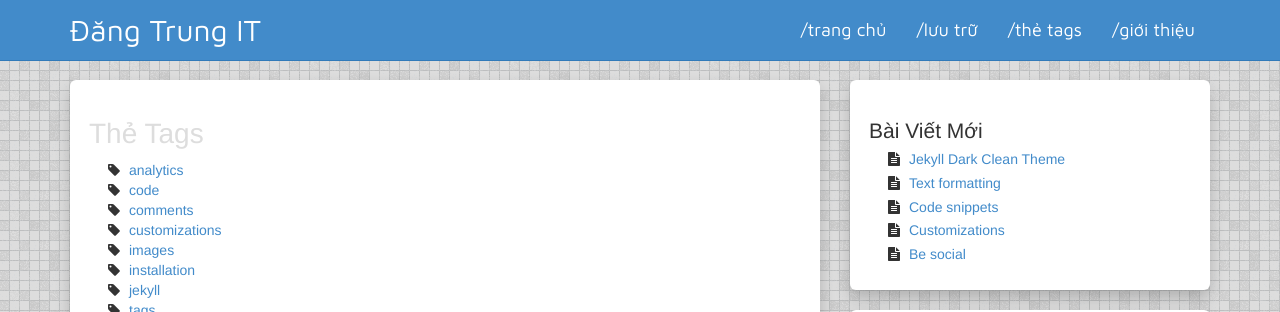
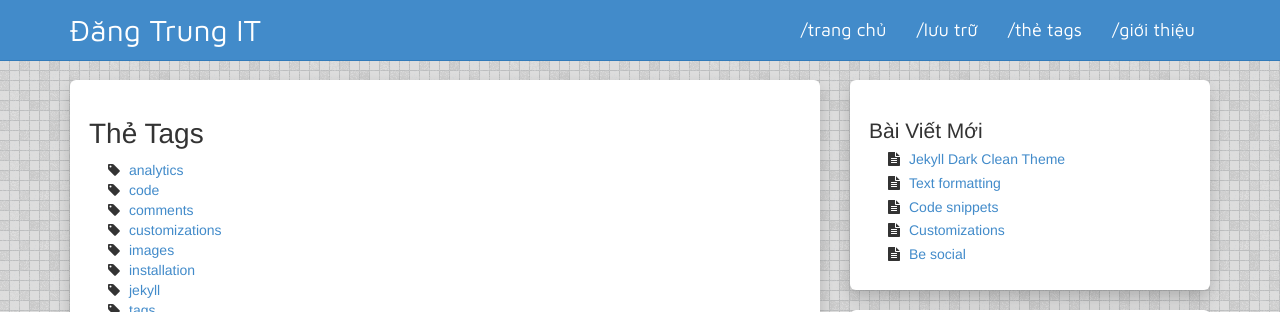
Before and after one commit to hoangdangtrungvn/hoangdangtrungvn.github.io, a Jekyll site: the page built from tags.html, in a window 1280 px wide. Shown: the top 312 px of the page. Built offline with Jekyll 4.4.1, drawn with Linux system fonts in a browser that asks for light colours.

Commit message:
update css

```diff
--- a/css/theme.css
+++ b/css/theme.css
@@ -30,8 +30,6 @@ ul.sideBarPosts li:before { content: '\f15c'; font-family: 'FontAwesome'; float:
 .well > main-page { width: 75%; }
 
 .main-page { width: 75%; }
-
-.well h1 { color: #ddd; }
 
 .author { color: #ee4444; }
 
```
